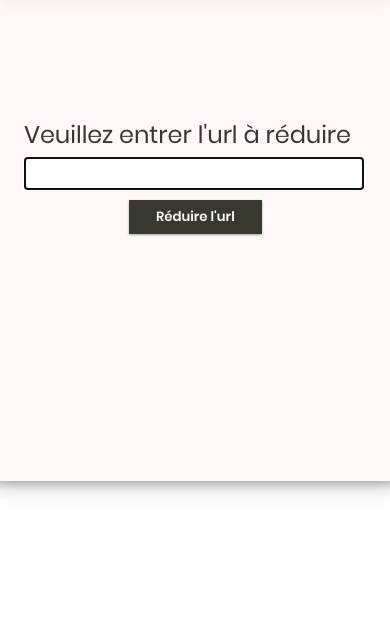
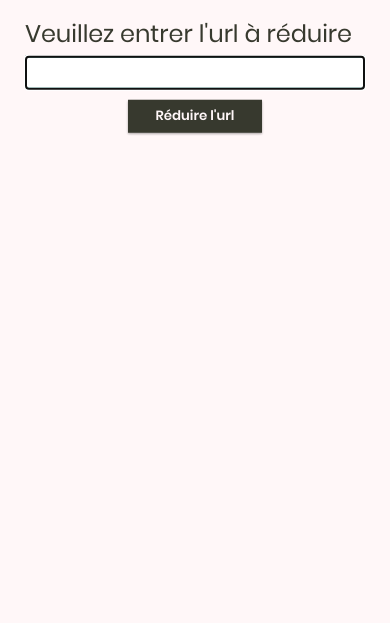
Before and after one commit to Toofi/url-reducer, a plain HTML site: page url-reducer/index.html in a window 390 px wide. Shown: the part 221-844 px from the top of the page. Drawn offline with Linux system fonts and the light colour scheme.

Commit message:
responsive css added

```diff
--- a/url-reducer/style.css
+++ b/url-reducer/style.css
@@ -84,7 +84,7 @@ button {
   border: none;
 
   box-shadow: 0 1px 3px rgba(0,0,0,0.12), 0 1px 2px rgba(0,0,0,0.24);
-  transition: all 0.3s cubic-bezier(.25,.8,.25,1);
+  transition: all 0.15s cubic-bezier(.25,.8,.25,1);
 
   margin-top: 10px;
 }
@@ -119,3 +119,30 @@ button:hover {
 
   padding-left: 0.5em;
 }
+
+@media (max-width: 600px) {
+  .card {
+    width: 100vw;
+    height: 100vh;
+  }
+
+  form {
+    position: absolute;
+    left: 50%;
+    transform: translate(-50%, -50%);
+  }
+
+  label {
+    padding: 0;
+  }
+
+  button {
+    margin-left: 0;
+  }
+}
+
+@media (max-width: 380px) {
+  #shrinkedUrl {
+    font-size: 16px;
+  }
+}
```
